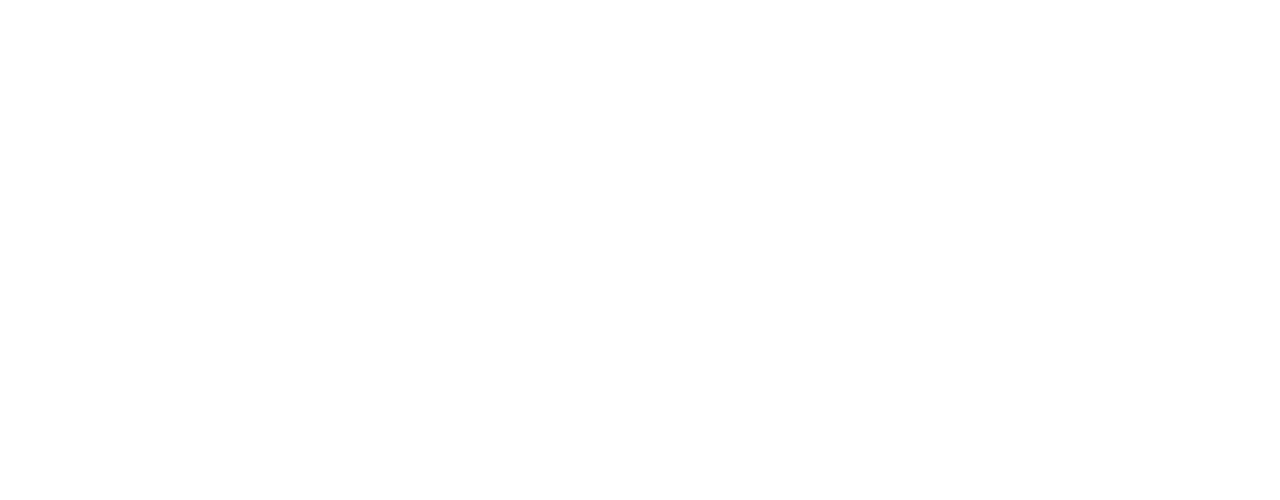
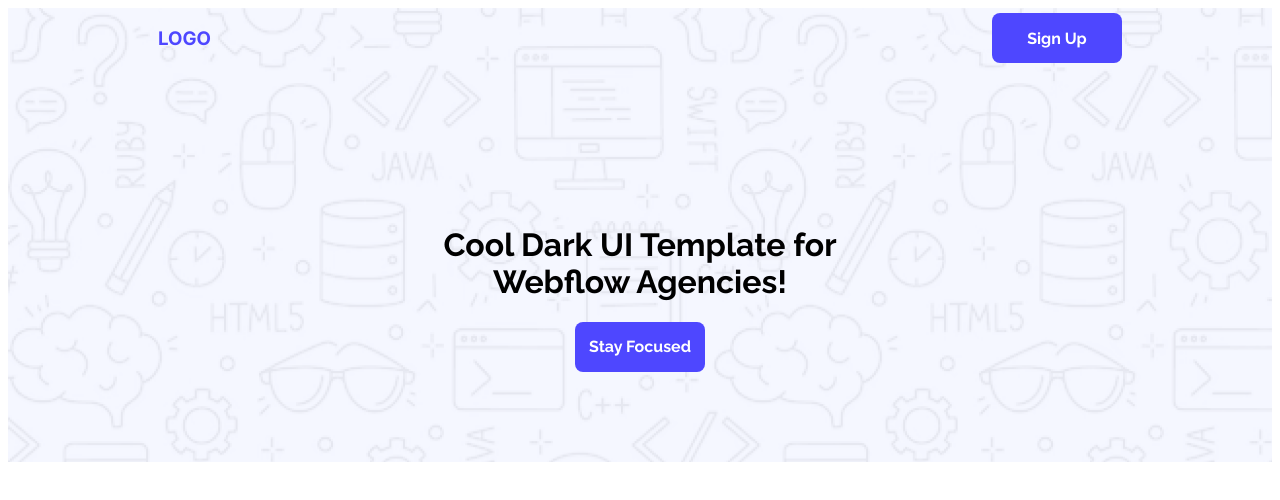
Before and after one commit to jiyad486/my-assignment-repo, a plain HTML site: page index.html in a window 1280 px wide. Drawn offline with Linux system fonts and the light colour scheme.

Commit message:
added some html & css files

```diff
--- a/index.html
+++ b/index.html
@@ -4,9 +4,29 @@
     <meta charset="UTF-8">
     <meta name="viewport" content="width=device-width, initial-scale=1.0">
     <title>Cool Dark UI</title>
+    <link rel="preconnect" href="https://fonts.googleapis.com">
+    <link rel="preconnect" href="https://fonts.googleapis.com">
+    <link rel="preconnect" href="https://fonts.gstatic.com" crossorigin>
+    <link href="https://fonts.googleapis.com/css2?family=Inter:ital,opsz,wght@0,14..32,100..900;1,14..32,100..900&family=Open+Sans:ital,wght@0,300..800;1,300..800&display=swap" rel="stylesheet">
+    <link rel="stylesheet" href="styles/ui.css">
+    <link rel="preconnect" href="https://fonts.googleapis.com">
+    <link rel="preconnect" href="https://fonts.gstatic.com" crossorigin>
+    <link href="https://fonts.googleapis.com/css2?family=Inter:ital,opsz,wght@0,14..32,100..900;1,14..32,100..900&family=Open+Sans:ital,wght@0,300..800;1,300..800&family=Raleway:ital,wght@0,100..900;1,100..900&display=swap" rel="stylesheet">
 </head>
 <body>
     <header>
+        <div class="images">
+            <nav>
+            <h3 class ="inter-font inter-color l-color">LOGO</h3>
+            <button><a href="" class="raleway-font raleway-color">Sign Up</a>
+            </button>
+            </nav>
+            <div>
+            <h1 class="raleway-font">Cool Dark UI Template for <br> Webflow Agencies!</h1>
+            <button><a href="" class="raleway-color raleway-font stay-focused">Stay Focused</a></button>
+            </div>
+            <br><br><br><br><br>
+        </div>
 
     </header>
     <main>
--- /dev/null
+++ b/styles/ui.css
@@ -0,0 +1,51 @@
+
+.inter-font{
+  font-family: "Inter", sans-serif;
+  font-optical-sizing: auto;
+  font-style: normal;
+}
+.inter-color{
+    font-weight: 34px;
+}
+.raleway-font{
+  font-family: "Raleway", sans-serif;
+  font-optical-sizing: auto;
+  font-style: normal;
+}
+.raleway-color{
+    font-size: 16px;
+    font-weight: bold;
+    color: white;
+}
+button{
+  background-color: #4E47FF;
+  border-radius: 8px;
+  width: 130px;
+  height: 50px;
+  border: none;
+  font-size: 16px;
+}
+.l-color{
+color: #4E47FF;
+}
+
+nav{
+    display: flex;
+    align-items: center;
+    justify-content: space-between;
+    margin: 0px 150px 158px 150px;
+}
+nav a{
+    text-decoration: none;
+}
+div{
+  text-align: center;
+}
+.stay-focused{
+  text-decoration: none;
+  width: 174px;
+  height: 48px;
+}
+.images{
+  background-image: url(../Assets/Hero-bg.png);
+}
```
Also changed, not shown: Assets/Hero-bg.png (added), Assets/avatar.png (added), Assets/icon-star.png (added), Assets/wc-big.png (added), Assets/wc-mini.png (added), ui/action.png (added), ui/banner.png (added), ui/footer.png (added), ui/newsletter.png (added), ui/productive_user.png (added), ui/review.png (added).
